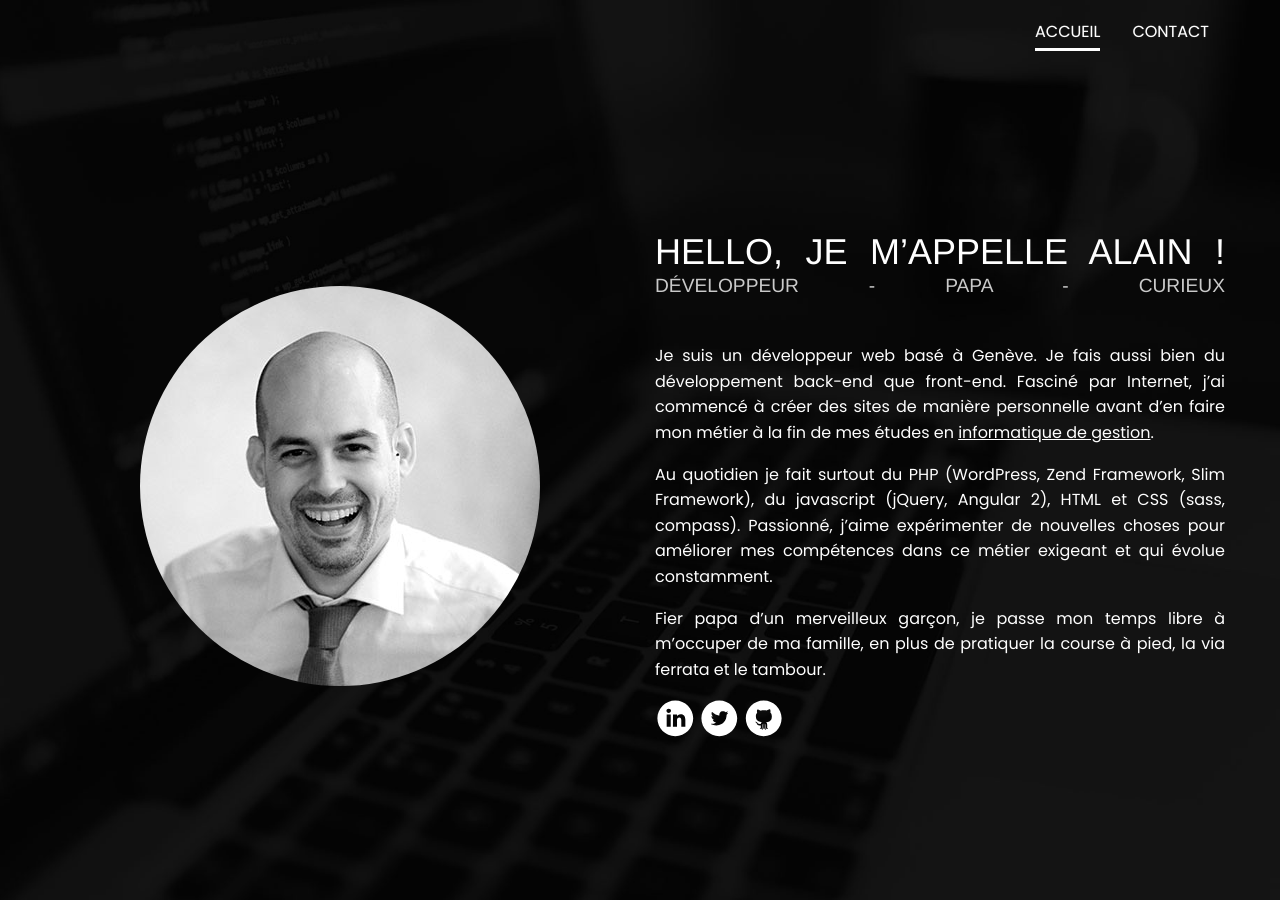
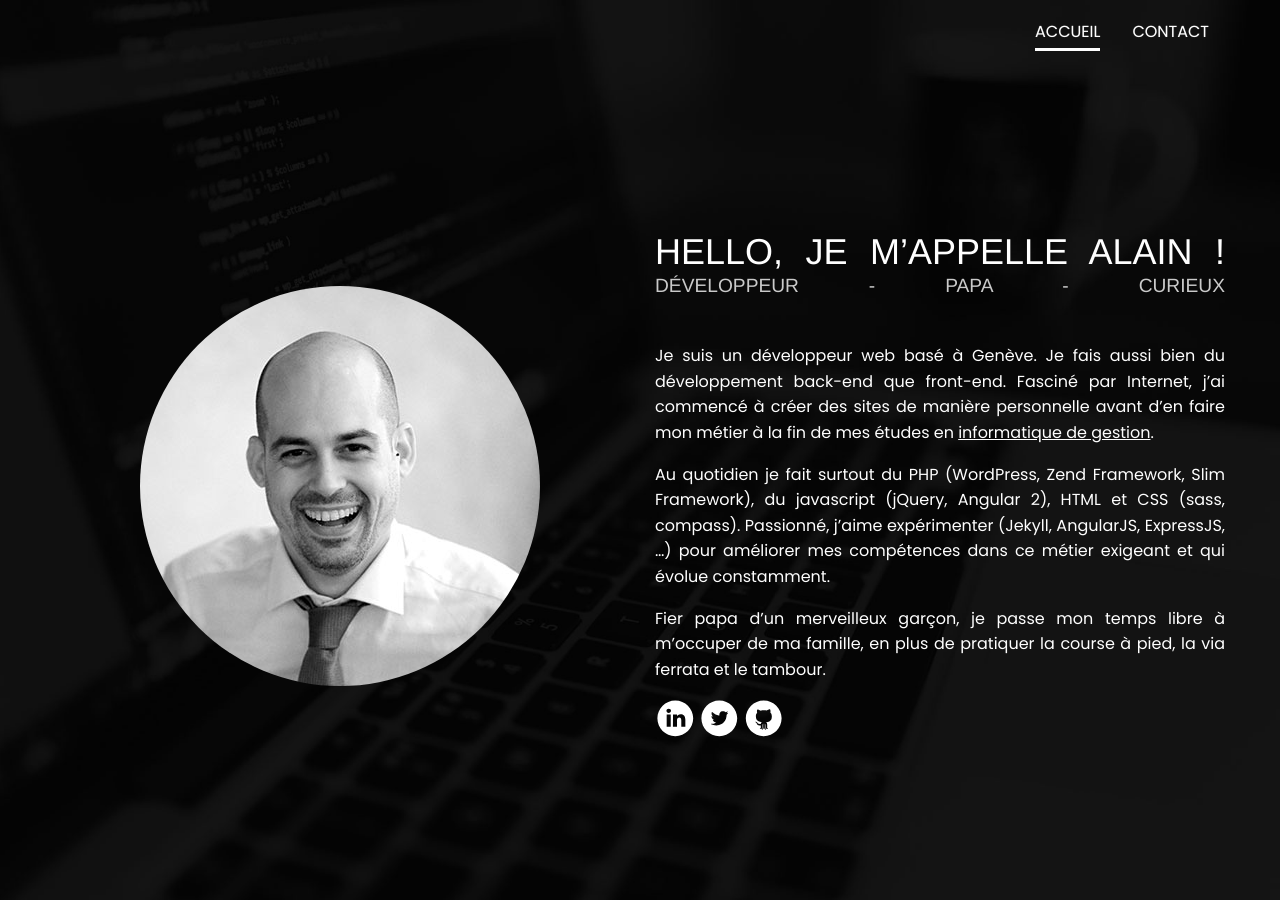
Before and after one commit to gallib/gallib.github.io, a Jekyll site: the page built from index.md, in a window 1280 px wide. Built offline with Jekyll 4.4.1, drawn with Linux system fonts in a browser that asks for light colours.

Commit message:
update site content

```diff
--- a/index.md
+++ b/index.md
@@ -14,6 +14,6 @@ image: /img/alain-pellaux.jpg
 
 Je suis un développeur web basé à Genève. Je fais aussi bien du développement back-end que front-end. Fasciné par Internet, j'ai commencé à créer des sites de manière personnelle avant d'en faire mon métier à la fin de mes études en [informatique de gestion](https://www.hesge.ch/heg/formation-base/bachelors-science/informatique-gestion "Informaticien de gestion HES"){: target="_blank"}.
 
-Au quotidien je fait surtout du PHP (WordPress, Zend Framework, Slim Framework), du javascript (jQuery, Angular 2), HTML et CSS (sass, compass). Passionné, j'aime expérimenter de nouvelles choses pour améliorer mes compétences dans ce métier exigeant et qui évolue constamment.
+Au quotidien je fait surtout du PHP (WordPress, Zend Framework, Slim Framework), du javascript (jQuery, Angular 2), HTML et CSS (sass, compass). Passionné, j'aime expérimenter (Jekyll, AngularJS, ExpressJS, ...) pour améliorer mes compétences dans ce métier exigeant et qui évolue constamment.
 
 Fier papa d'un merveilleux garçon, je passe mon temps libre à m'occuper de ma famille, en plus de pratiquer la course à pied, la via ferrata et le tambour.
```
